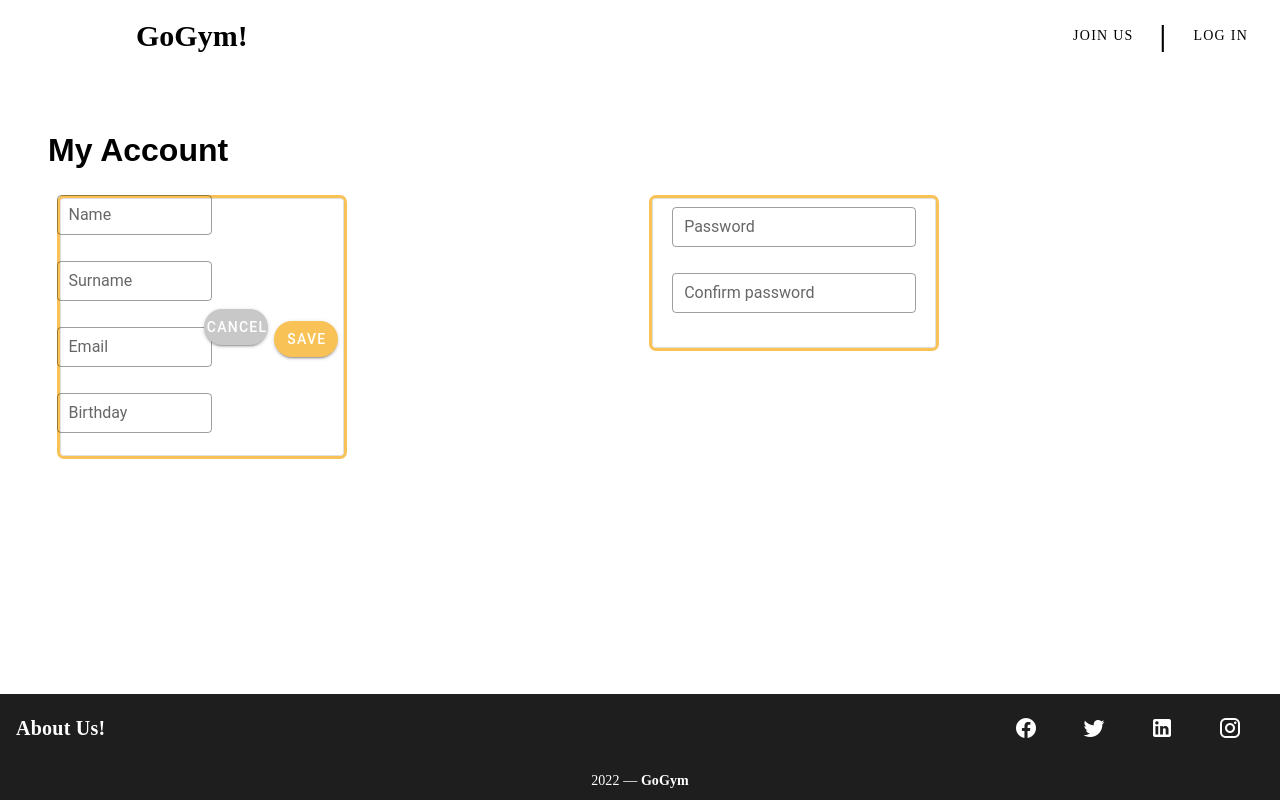
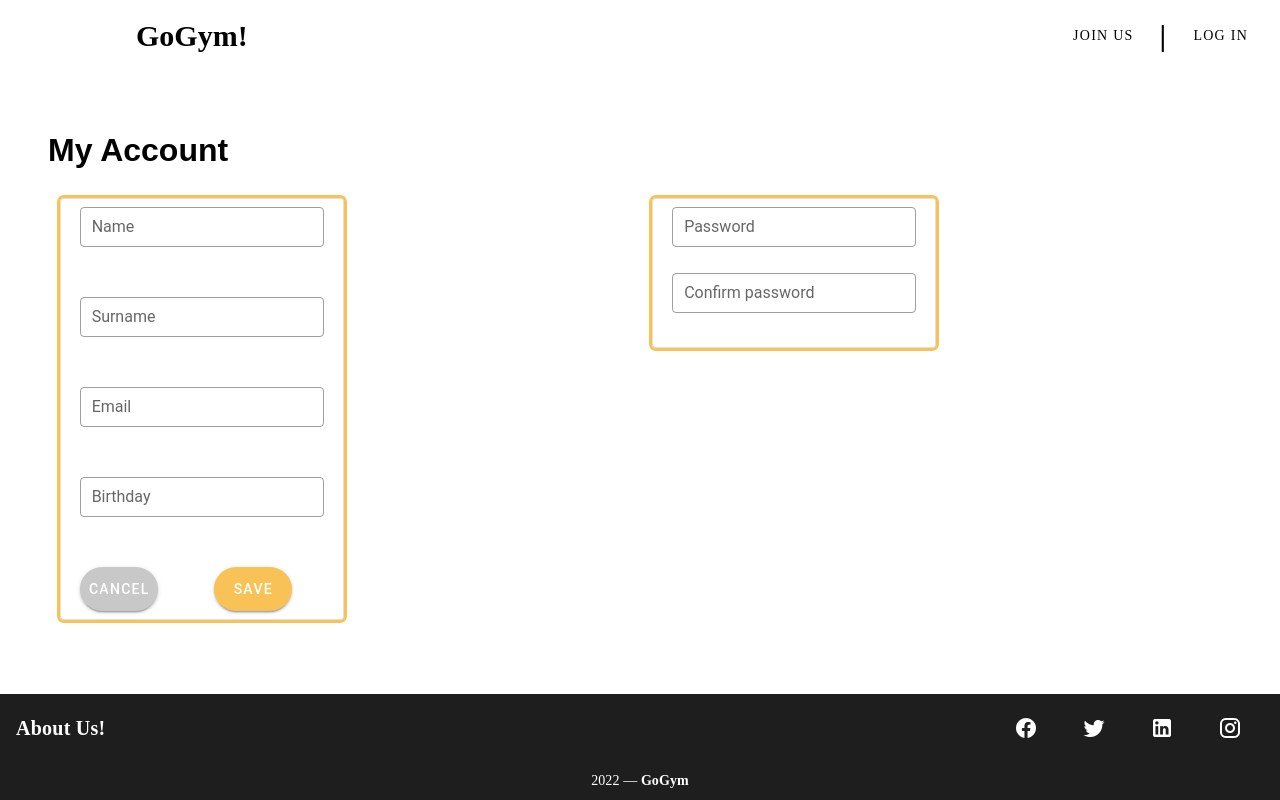
Before and after one commit to magflores/GoGym-web, a Vue app: page /profile in a window 1280 px wide. Built offline with nearby package versions, Linux system fonts and the light colour scheme; what vue-resource would draw is missing.

Commit message:
fix in profile form

```diff
--- a/src/components/ProfileForm.vue
+++ b/src/components/ProfileForm.vue
@@ -1,12 +1,13 @@
 <template>
   <v-container>
     <v-row>
-      <v-col>
-      <v-card outlined class="container-font" max-width="700%" max-height="700%">
+      <v-col cols="6">
+      <v-card outlined class="container-font">
         <v-card-actions>
           <v-form class="form-font">
           <!--Name, Surname, Email, Birthday-->
             <v-row>
+              <v-col>
               <v-text-field
                   label="Name"
                   placeholder="Enter your name"
@@ -14,8 +15,10 @@
                   dense
                   required
               />
+              </v-col>
             </v-row>
-            <v-row>
+            <v-row >
+              <v-col>
               <v-text-field
                   label="Surname"
                   placeholder="Enter your surname"
@@ -23,8 +26,11 @@
                   dense
                   required
               />
+              </v-col>
             </v-row>
+
             <v-row>
+              <v-col>
               <v-text-field
                   label="Email"
                   placeholder="Enter your email"
@@ -32,8 +38,11 @@
                   dense
                   required
               />
+              </v-col>
             </v-row>
+
             <v-row>
+              <v-col>
               <v-text-field
                   label="Birthday"
                   placeholder="Enter your birthday"
@@ -41,30 +50,34 @@
                   dense
                   required
               />
+              </v-col>
             </v-row>
-          </v-form>
-        </v-card-actions>
-        <v-card-actions>
             <v-row>
+              <v-col>
                 <v-btn class="button-font"
                        width="20%"
                        rounded
                        color="#C8C8C8"
                        dark
+                       large
                 >
                   Cancel
                 </v-btn>
-          </v-row>
-            <v-row>
+              </v-col>
+              <v-col>
                 <v-btn class="button-font"
                        width="20%"
                        rounded
                        color="#F8C256"
                        dark
+                       large
                 >
                   Save
                 </v-btn>
+              </v-col>
             </v-row>
+          </v-form>
+
         </v-card-actions>
       </v-card>
       </v-col>
```
Lines whose indentation alone changed are shown as unchanged.
